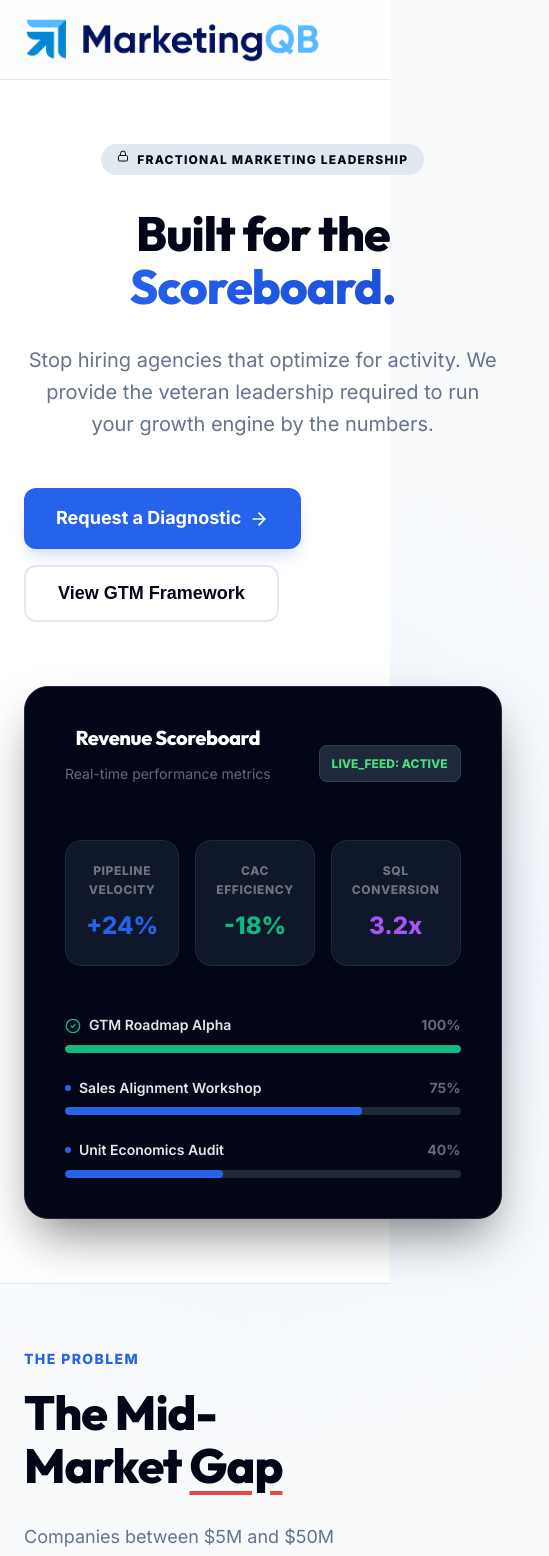
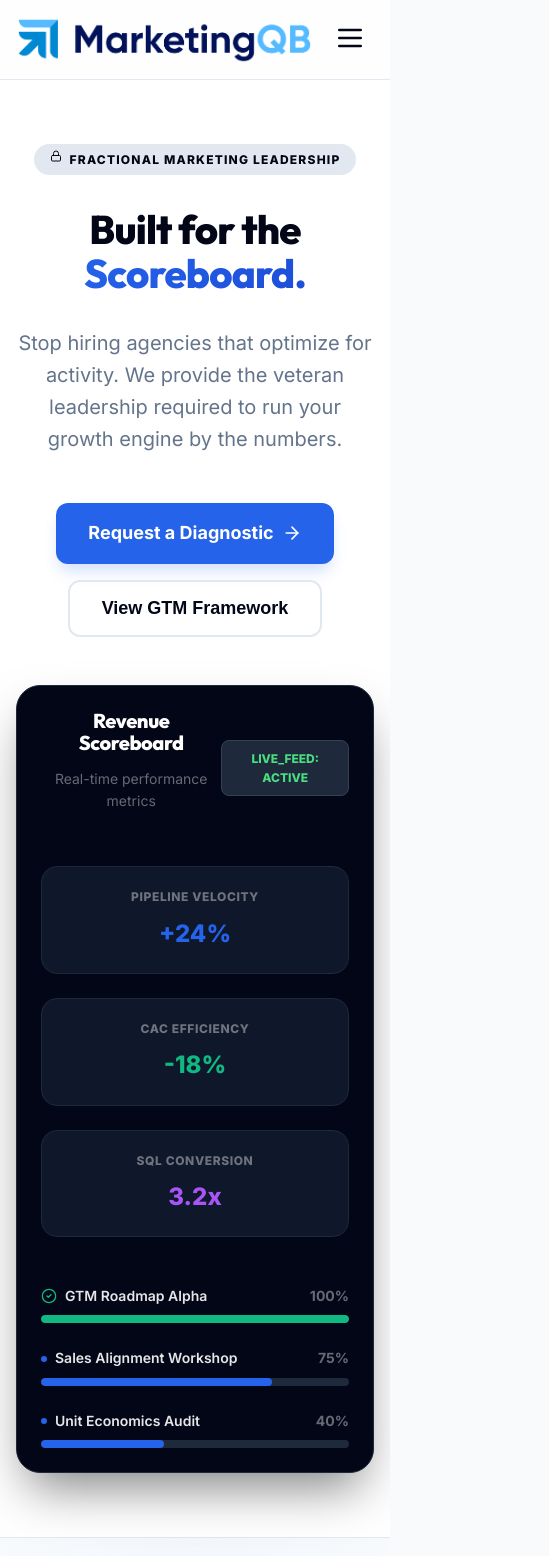
Before and after one commit to mattaster/mktqb, a React (Vite) app: page / in a window 390 px wide. Shown: the top 1556 px of the page, 549 px wide, since content can reach past the window. Built offline with nearby package versions, Linux system fonts and the light colour scheme.

Commit message:
Mobile fixes

```diff
--- a/src/App.jsx
+++ b/src/App.jsx
@@ -13,12 +13,18 @@ const ScrollToTop = () => {
     return null;
 };
 
+import { Menu, X } from 'lucide-react';
+
 const Navigation = () => {
+    const [isOpen, setIsOpen] = React.useState(false);
+
+    const toggleMenu = () => setIsOpen(!isOpen);
+
     return (
         <nav className="nav">
             <div className="container">
                 <div className="nav-content">
-                    <Link to="/" className="flex" style={{ alignItems: 'center', gap: '0.75rem', textDecoration: 'none', color: 'inherit' }}>
+                    <Link to="/" className="flex" onClick={() => setIsOpen(false)} style={{ alignItems: 'center', gap: '0.75rem', textDecoration: 'none', color: 'inherit' }}>
                         <img src="/logo.png" alt="MarketingQB Logo" style={{ height: '3rem', width: 'auto' }} />
                     </Link>
 
@@ -29,6 +35,29 @@ const Navigation = () => {
                         <Link to="/about" className="nav-link">About Us</Link>
                         <Link to="/contact" className="btn btn-primary" style={{ textDecoration: 'none' }}>Request a Diagnostic</Link>
                     </div>
+
+                    <button className="menu-toggle" onClick={toggleMenu}>
+                        {isOpen ? <X size={32} /> : <Menu size={32} />}
+                    </button>
+                </div>
+            </div>
+
+            {/* Mobile Menu Overlay */}
+            <div className={`mobile-menu-overlay ${isOpen ? 'open' : ''}`}>
+                <div className="flex" style={{ justifyContent: 'space-between', alignItems: 'center' }}>
+                    <Link to="/" onClick={() => setIsOpen(false)}>
+                        <img src="/logo.png" alt="MarketingQB Logo" style={{ height: '3rem', width: 'auto' }} />
+                    </Link>
+                    <button className="menu-toggle" onClick={toggleMenu} style={{ display: 'block' }}>
+                        <X size={32} />
+                    </button>
+                </div>
+                <div className="mobile-menu-links">
+                    <Link to="/#problem" className="mobile-menu-link" onClick={() => setIsOpen(false)}>The Gap</Link>
+                    <Link to="/#difference" className="mobile-menu-link" onClick={() => setIsOpen(false)}>The Difference</Link>
+                    <Link to="/#framework" className="mobile-menu-link" onClick={() => setIsOpen(false)}>Framework</Link>
+                    <Link to="/about" className="mobile-menu-link" onClick={() => setIsOpen(false)}>About Us</Link>
+                    <Link to="/contact" className="btn btn-primary" style={{ marginTop: '1rem', textDecoration: 'none' }} onClick={() => setIsOpen(false)}>Request a Diagnostic</Link>
                 </div>
             </div>
         </nav>
@@ -39,17 +68,17 @@ const Footer = () => {
     return (
         <footer className="section" style={{ background: 'white', borderTop: '1px solid var(--border)', textAlign: 'center' }}>
             <div className="container">
-                <h2 style={{ fontSize: '4rem', marginBottom: '3rem' }}>Stop Guessing.<br /><span className="text-gradient">Start Measuring.</span></h2>
-                <div className="flex" style={{ justifyContent: 'center', gap: '1.5rem' }}>
+                <h2 className="footer-h2" style={{ fontSize: '4rem', marginBottom: '3rem' }}>Stop Guessing.<br /><span className="text-gradient">Start Measuring.</span></h2>
+                <div className="flex" style={{ justifyContent: 'center', gap: '1.5rem', flexWrap: 'wrap' }}>
                     <Link to="/contact" className="btn btn-primary" style={{ padding: '1.25rem 3rem', textDecoration: 'none' }}>Request a Diagnostic</Link>
                     <a href="https://mktqb.beehiiv.com/" target="_blank" rel="noopener noreferrer" className="btn btn-outline" style={{ padding: '1.25rem 3rem', textDecoration: 'none' }}>Join the Huddle</a>
                 </div>
 
-                <div style={{ marginTop: '8rem', paddingTop: '3rem', borderTop: '1px solid var(--border)', display: 'flex', justifyContent: 'space-between', alignItems: 'center', color: 'var(--foreground-muted)', fontSize: '0.875rem' }}>
+                <div className="footer-content" style={{ marginTop: '8rem', paddingTop: '3rem', borderTop: '1px solid var(--border)', display: 'flex', justifyContent: 'space-between', alignItems: 'center', color: 'var(--foreground-muted)', fontSize: '0.875rem' }}>
                     <Link to="/" style={{ display: 'flex', alignItems: 'center' }}>
                         <img src="/logo.png" alt="MarketingQB Logo" style={{ height: '2.5rem', width: 'auto' }} />
                     </Link>
-                    <div className="flex" style={{ gap: '2rem' }}>
+                    <div className="flex" style={{ gap: '2rem', flexWrap: 'wrap', justifyContent: 'center' }}>
                         <Link to="/about" style={{ textDecoration: 'none', color: 'inherit', fontWeight: 600 }}>About Us</Link>
                         <span>© 2026 MarketingQB. All rights reserved.</span>
                     </div>
--- a/src/components/Playbook.jsx
+++ b/src/components/Playbook.jsx
@@ -28,7 +28,7 @@ const Playbook = () => {
     ];
 
     return (
-        <div className="grid" style={{ gridTemplateColumns: 'repeat(auto-fit, minmax(300px, 1fr))', gap: '2.5rem' }}>
+        <div className="grid-3" style={{ gap: '2.5rem' }}>
             {steps.map((step, i) => (
                 <motion.div
                     key={i}
--- a/src/components/Scoreboard.jsx
+++ b/src/components/Scoreboard.jsx
@@ -21,7 +21,7 @@ const Scoreboard = () => {
                 </div>
             </div>
 
-            <div className="grid" style={{ gridTemplateColumns: 'repeat(3, 1fr)', gap: '1rem', marginBottom: '3rem' }}>
+            <div className="grid-3" style={{ marginBottom: '3rem' }}>
                 {stats.map((stat, i) => (
                     <motion.div
                         key={i}
--- a/src/index.css
+++ b/src/index.css
@@ -63,6 +63,12 @@ h6 {
   max-width: var(--container-max);
   margin: 0 auto;
   padding: 0 1.5rem;
+}
+
+@media (max-width: 768px) {
+  .container {
+    padding: 0 1rem;
+  }
 }
 
 .section {
@@ -228,17 +234,134 @@ h6 {
   gap: 4rem;
 }
 
+/* Mobile Menu Overlay */
+.mobile-menu-overlay {
+  position: fixed;
+  top: 0;
+  left: 0;
+  width: 100%;
+  height: 100vh;
+  background: white;
+  z-index: 10000;
+  padding: 2rem;
+  display: flex;
+  flex-direction: column;
+  gap: 2rem;
+  transition: all 0.4s cubic-bezier(0.4, 0, 0.2, 1);
+  transform: translateY(-100%);
+  visibility: hidden;
+  opacity: 0;
+}
+
+.mobile-menu-overlay.open {
+  transform: translateY(0);
+  visibility: visible;
+  opacity: 1;
+}
+
+.mobile-menu-links {
+  display: flex;
+  flex-direction: column;
+  gap: 1.5rem;
+  margin-top: 4rem;
+}
+
+.mobile-menu-link {
+  font-size: 1.5rem;
+  font-weight: 700;
+  text-decoration: none;
+  color: var(--primary);
+  border-bottom: 1px solid var(--border);
+  padding-bottom: 0.5rem;
+}
+
+.menu-toggle {
+  display: none;
+  background: none;
+  border: none;
+  cursor: pointer;
+  color: var(--primary);
+  padding: 0.5rem;
+}
+
+/* Responsive Overrides */
 @media (max-width: 1024px) {
   .hero-grid {
     grid-template-columns: 1fr;
     text-align: center;
+    gap: 3rem;
   }
 
   .nav-links {
     display: none;
   }
 
+  .menu-toggle {
+    display: block;
+  }
+
   .section {
     padding: 4rem 0;
   }
+
+  h1 {
+    font-size: 2.5rem !important;
+  }
+
+  h2 {
+    font-size: 2.125rem !important;
+  }
+
+  .footer-h2 {
+    font-size: 2.25rem !important;
+  }
+
+  .hero-buttons {
+    justify-content: center;
+  }
 }
+
+@media (max-width: 768px) {
+  .grid-3 {
+    grid-template-columns: 1fr !important;
+  }
+
+  .scoreboard-box {
+    padding: 1.5rem;
+  }
+
+  .footer-content {
+    flex-direction: column;
+    gap: 2rem;
+    text-align: center;
+  }
+}
+
+/* Helper Class for Grid */
+.grid-3 {
+  display: grid;
+  grid-template-columns: repeat(3, 1fr);
+  gap: 1.5rem;
+}
+
+.grid-2 {
+  display: grid;
+  grid-template-columns: repeat(2, 1fr);
+  gap: 1.5rem;
+}
+
+@media (max-width: 768px) {
+  .grid-2 {
+    grid-template-columns: 1fr;
+  }
+}
+
+/* Global Overflow Fix */
+body {
+  overflow-x: hidden;
+  width: 100%;
+}
+
+.app-wrapper {
+  overflow-x: hidden;
+}
--- a/src/pages/About.jsx
+++ b/src/pages/About.jsx
@@ -25,7 +25,7 @@ const About = () => {
                         </p>
                     </div>
 
-                    <div className="grid" style={{ gridTemplateColumns: 'repeat(auto-fit, minmax(280px, 1fr))', gap: '2rem' }}>
+                    <div className="grid-3" style={{ gap: '2rem' }}>
                         {[
                             { icon: Target, text: "To bring structure, accountability, and revenue alignment to mid-market businesses." },
                             { icon: ShieldCheck, text: "To protect companies from expensive marketing mistakes." },
@@ -46,7 +46,7 @@ const About = () => {
             {/* The Founder Perspective */}
             <section className="section" style={{ background: 'var(--background)' }}>
                 <div className="container">
-                    <div className="grid" style={{ gridTemplateColumns: 'repeat(auto-fit, minmax(350px, 1fr))', alignItems: 'center', gap: '5rem' }}>
+                    <div className="grid-2" style={{ alignItems: 'center', gap: '5rem' }}>
                         <div className="scoreboard-box">
                             <div style={{ color: 'var(--accent)', fontWeight: 800, marginBottom: '1rem' }}>PATTERN RECOGNITION</div>
                             <h2 style={{ color: 'white', marginBottom: '2rem' }}>Earned Over Years</h2>
@@ -118,12 +118,11 @@ const About = () => {
                                 whileInView={{ opacity: 1, y: 0 }}
                                 viewport={{ once: true }}
                                 transition={{ duration: 0.6, delay: i * 0.2 }}
+                                className="grid-2"
                                 style={{
-                                    display: 'grid',
-                                    gridTemplateColumns: 'repeat(auto-fit, minmax(350px, 1fr))',
                                     gap: '4rem',
                                     alignItems: 'center',
-                                    padding: '2rem',
+                                    padding: '2.5rem',
                                     borderRadius: '2rem',
                                     background: 'var(--background-soft)',
                                     border: '1px solid var(--border)'
@@ -190,7 +189,7 @@ const About = () => {
             {/* QB vs Freelance */}
             <section className="section" style={{ background: 'var(--primary)', color: 'white' }}>
                 <div className="container">
-                    <div className="grid" style={{ gridTemplateColumns: 'repeat(auto-fit, minmax(300px, 1fr))', gap: '4rem' }}>
+                    <div className="grid-2" style={{ gap: '4rem' }}>
                         <div>
                             <h2 style={{ fontSize: '2.5rem', color: 'white', marginBottom: '2rem' }}>What Makes a <br /><span className="text-gradient">MarketingQB</span> Different</h2>
                             <div className="grid" style={{ gap: '1.5rem' }}>
--- a/src/pages/Contact.jsx
+++ b/src/pages/Contact.jsx
@@ -35,7 +35,7 @@ const Contact = () => {
 
             <section className="section">
                 <div className="container">
-                    <div className="grid" style={{ gridTemplateColumns: 'repeat(auto-fit, minmax(320px, 1fr))', gap: '5rem', alignItems: 'flex-start' }}>
+                    <div className="grid-2" style={{ gap: '5rem', alignItems: 'flex-start' }}>
                         {/* Sidebar Information */}
                         <div>
                             <div className="card" style={{ marginBottom: '2rem', background: 'var(--background-soft)' }}>
--- a/src/pages/Home.jsx
+++ b/src/pages/Home.jsx
@@ -45,7 +45,7 @@ const Home = () => {
                             <p style={{ fontSize: '1.25rem', color: 'var(--foreground-muted)', marginBottom: '3rem', maxWidth: '540px' }}>
                                 Stop hiring agencies that optimize for activity. We provide the veteran leadership required to run your growth engine by the numbers.
                             </p>
-                            <div className="flex" style={{ gap: '1rem', flexWrap: 'wrap' }}>
+                            <div className="hero-buttons" style={{ display: 'flex', gap: '1rem', flexWrap: 'wrap' }}>
                                 <Link to="/contact" className="btn btn-primary" style={{ padding: '1rem 2rem', fontSize: '1.125rem', textDecoration: 'none' }}>
                                     Request a Diagnostic <ArrowRight size={20} />
                                 </Link>
@@ -71,7 +71,7 @@ const Home = () => {
             {/* The Problem Section */}
             <section id="problem" className="section">
                 <div className="container">
-                    <div className="grid" style={{ gridTemplateColumns: 'repeat(auto-fit, minmax(350px, 1fr))', alignItems: 'center', gap: '5rem' }}>
+                    <div className="grid-2" style={{ alignItems: 'center', gap: '5rem' }}>
                         <div>
                             <div style={{ color: 'var(--accent)', fontWeight: 800, textTransform: 'uppercase', letterSpacing: '0.1em', fontSize: '0.875rem', marginBottom: '1rem' }}>The Problem</div>
                             <h2 style={{ fontSize: '3rem', marginBottom: '2rem' }}>The Mid-Market <span style={{ textDecoration: 'underline', textDecorationColor: 'var(--danger)', textUnderlineOffset: '8px' }}>Gap</span></h2>
@@ -99,7 +99,7 @@ const Home = () => {
                         </div>
 
                         <div className="card" style={{ padding: '2.5rem' }}>
-                            <div className="flex" style={{ justifyContent: 'space-between', alignItems: 'center', marginBottom: '2.5rem' }}>
+                            <div className="flex" style={{ justifyContent: 'space-between', alignItems: 'center', marginBottom: '2.5rem', flexWrap: 'wrap', gap: '1rem' }}>
                                 <div className="badge" style={{ background: '#fee2e2', color: 'var(--danger)' }}>Industry Average Trap</div>
                                 <div style={{ fontSize: '0.75rem', fontWeight: 700, color: 'var(--foreground-muted)' }}>MKT ERROR: STAGNATION</div>
                             </div>
@@ -144,7 +144,7 @@ const Home = () => {
                         </p>
                     </div>
 
-                    <div className="grid" style={{ gridTemplateColumns: 'repeat(auto-fit, minmax(300px, 1fr))' }}>
+                    <div className="grid-2">
                         <div className="card">
                             <div style={{ width: '3.5rem', height: '3.5rem', background: 'var(--accent)', borderRadius: '1rem', color: 'white', display: 'flex', alignItems: 'center', justifyContent: 'center', marginBottom: '2rem' }}>
                                 <Users size={28} />
```
